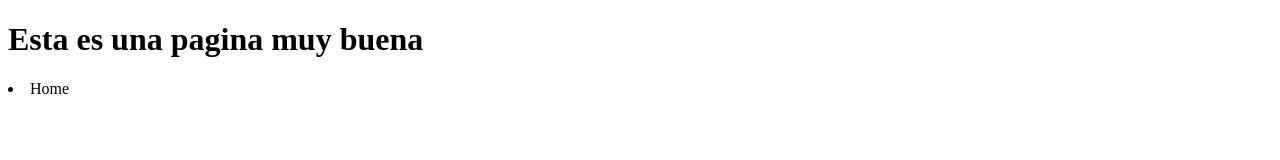
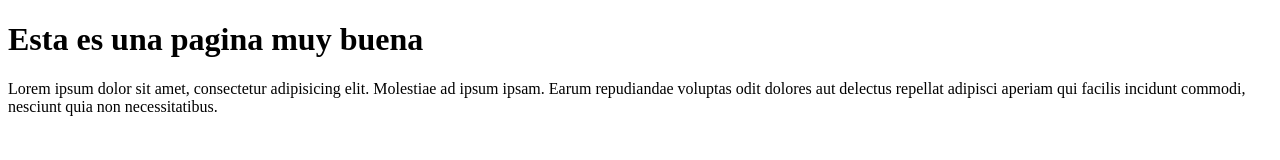
Before and after one commit to javierriosr/curso_desarrollo, a plain HTML site: page index.html in a window 1280 px wide. Drawn offline with Linux system fonts and the light colour scheme.

Commit message:
commit desde vscode

```diff
--- a/index.html
+++ b/index.html
@@ -4,10 +4,10 @@
     <meta charset="UTF-8">
     <meta http-equiv="X-UA-Compatible" content="IE=edge">
     <meta name="viewport" content="width=device-width, initial-scale=1.0">
-    <title>Pagina de prueba</title>
+    <title>Site Web de PreWord MAC</title>
 </head>
 <body>
     <h1>Esta es una pagina muy buena</h1>
-    <li>Home</li>
+    <p>Lorem ipsum dolor sit amet, consectetur adipisicing elit. Molestiae ad ipsum ipsam. Earum repudiandae voluptas odit dolores aut delectus repellat adipisci aperiam qui facilis incidunt commodi, nesciunt quia non necessitatibus.</p>
 </body>
 </html>
```
